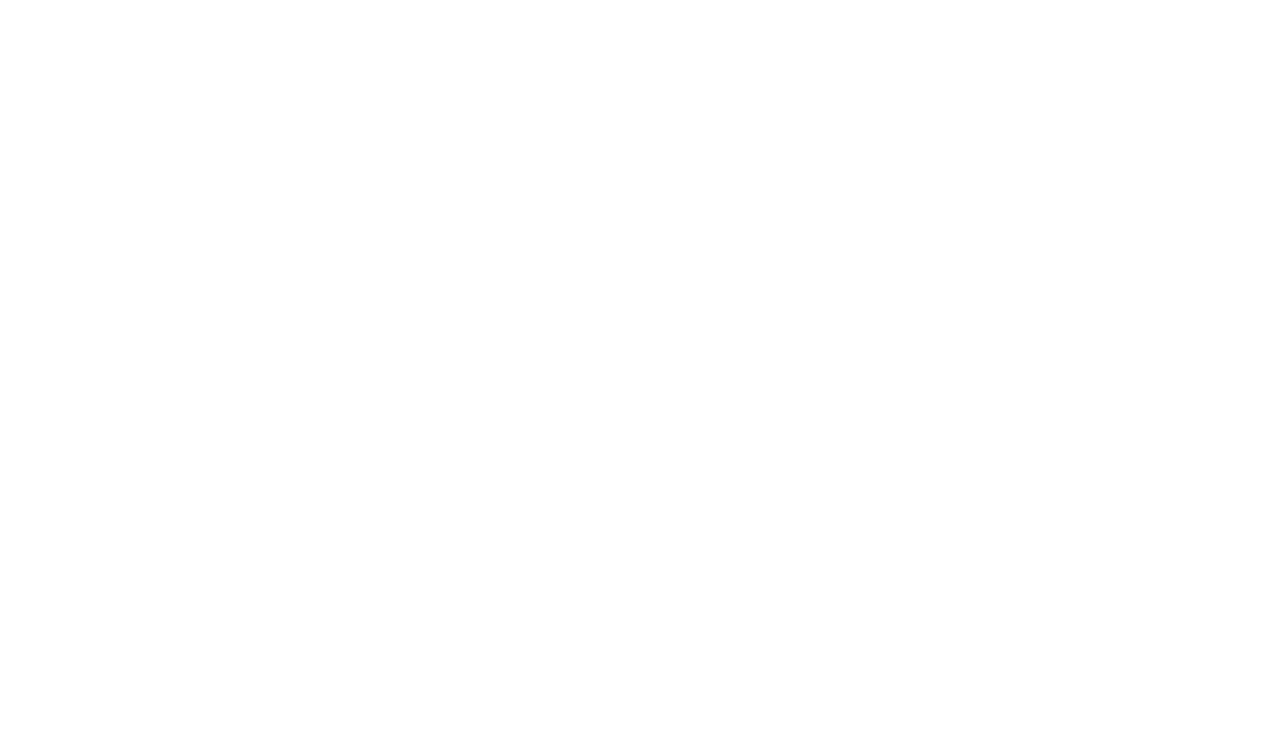
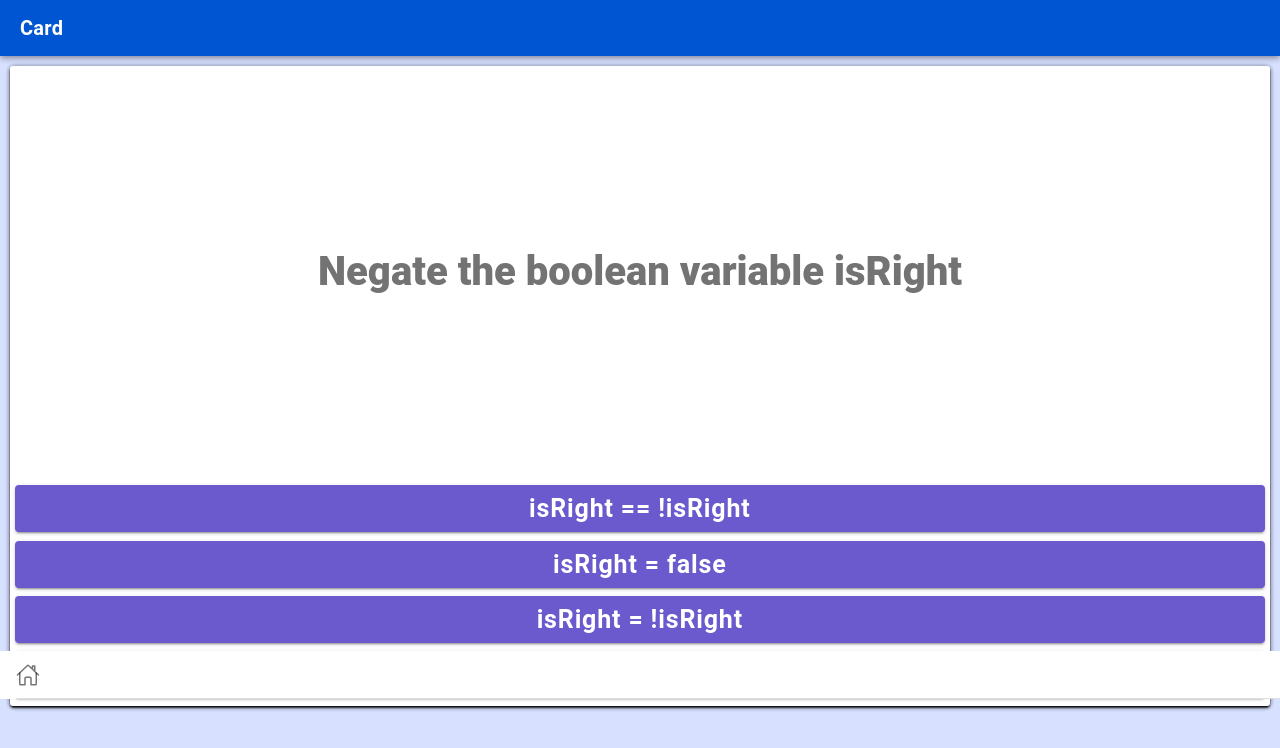
Before and after one commit to educational-technology-collective/Ambient_Learning, a React (Vite) app: page /cardscreen in a window 1280 px wide. Shown: the top 748 px of the page. Built offline with nearby package versions, Linux system fonts and the light colour scheme.

Commit message:
Trying to add home button and navigation

```diff
--- a/src/App.tsx
+++ b/src/App.tsx
@@ -33,6 +33,9 @@ const App: React.FC = () => (
         <Route exact path="/home">
           <Home />
         </Route>
+        <Route exact path = '/cardscreen'>
+        <CardScreen/>
+        </Route>
         <Route exact path="/">
           <Redirect to="/home" />
         </Route>
--- a/src/pages/CardScreen.css
+++ b/src/pages/CardScreen.css
@@ -1,5 +1,5 @@
 .card-stacker {
-  height: 100%;
+  height: 80%;
 }
 
 .page-content {
--- a/src/pages/CardScreen.tsx
+++ b/src/pages/CardScreen.tsx
@@ -4,12 +4,15 @@ import {
   IonPage,
   IonTitle,
   IonToolbar,
+  IonItem,
+ IonIcon
 } from "@ionic/react";
 import "./CardScreen.css";
 import QACard from "../QAComponents/QACard";
 import { cardCollection} from "../components/exampleData";
 import { useState } from "react";
 import MCQCard from "../MCQComponents/MCQCard";
+import { homeOutline } from "ionicons/icons";
 const CardScreen: React.FC = () => {
   const [index, setIndex] = useState(0);
 
@@ -27,7 +30,6 @@ const CardScreen: React.FC = () => {
       <IonContent
         className="page-content"
         fullscreen
-        class="overall"
         scrollY={false}
       >
         <div className="card-stacker">
@@ -44,6 +46,9 @@ const CardScreen: React.FC = () => {
             )
           )}
         </div>
+        <IonItem routerLink="/home">
+            <IonIcon icon={homeOutline}></IonIcon>
+        </IonItem>
       </IonContent>
     </IonPage>
   );
--- a/src/pages/Home.tsx
+++ b/src/pages/Home.tsx
@@ -1,5 +1,6 @@
-import { IonHeader, IonPage, IonTitle, IonToolbar } from '@ionic/react';
+import { IonButton, IonContent, IonHeader, IonIcon, IonPage, IonTitle, IonToolbar } from '@ionic/react';
 import './Home.css'
+import { homeOutline } from 'ionicons/icons';
 
 
 const Home : React.FC = () => {
@@ -10,6 +11,9 @@ const Home : React.FC = () => {
         <IonToolbar>
           <IonTitle>Space Repetition Learner</IonTitle>
         </IonToolbar>
+        <IonContent fullscreen scrollY={false}>
+          <IonButton routerLink='/cardscreen'>Check</IonButton>
+        </IonContent>
       </IonHeader>
     </IonPage>
   )
```
